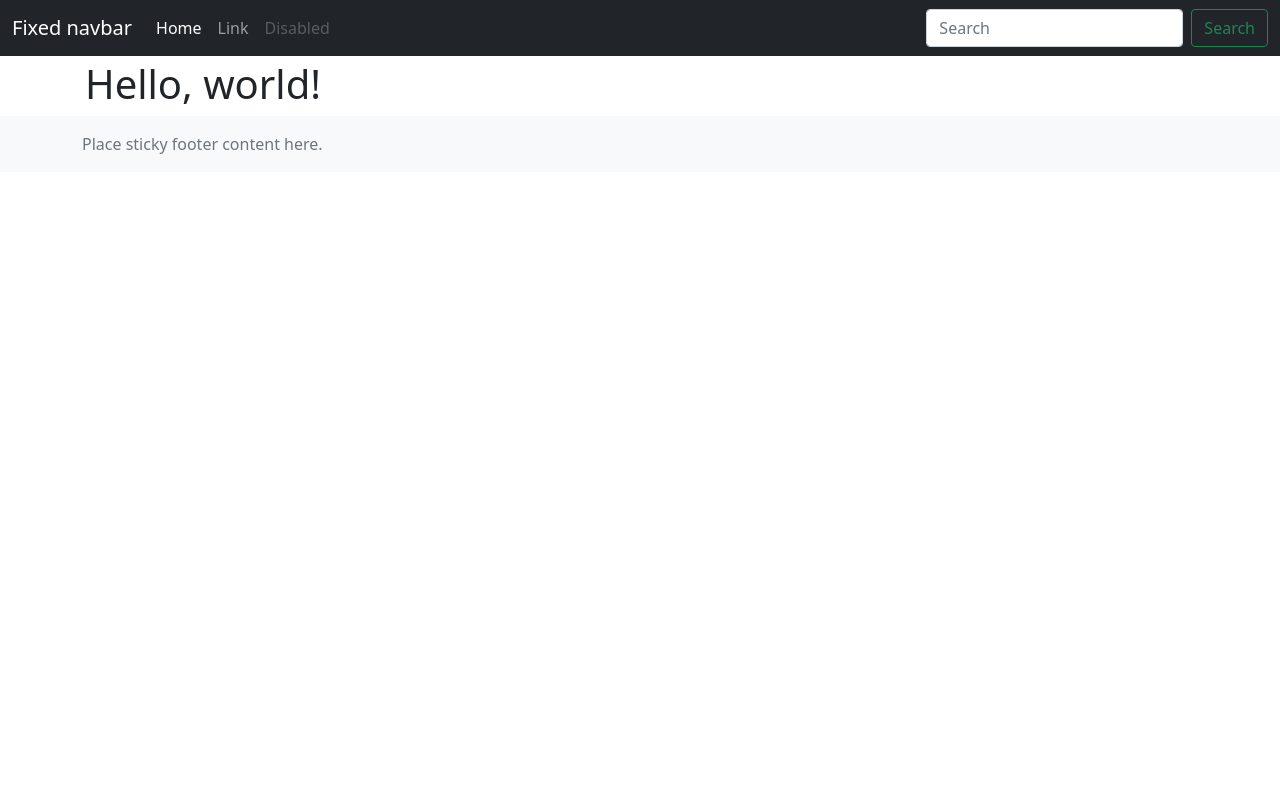
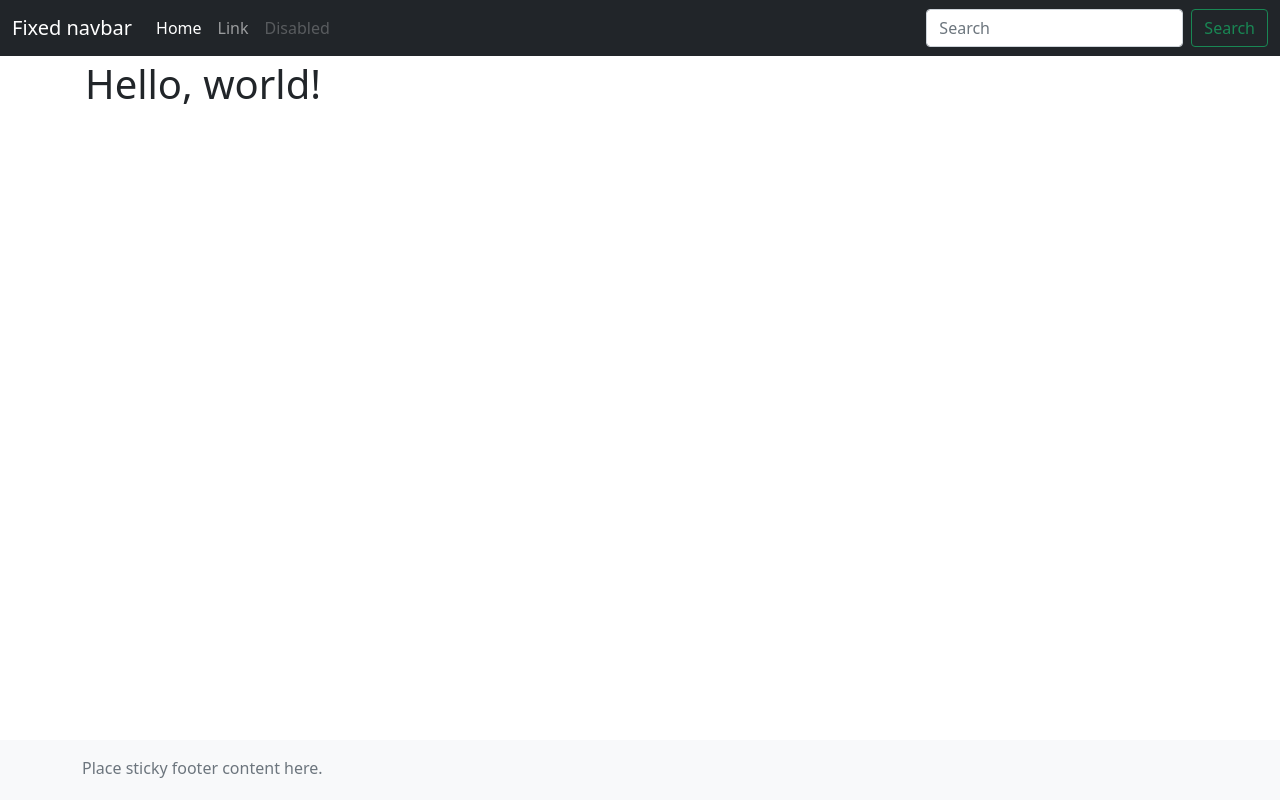
Before and after one commit to andywar65/starter-fullstack, a Django app: template project/templates/base_menu.html in a window 1280 px wide. Run offline with Django 4.2, Linux system fonts and the light colour scheme; the template is opened without the code that fills it, so the values that code supplies are empty; some libraries are stand-ins or nearby versions.

Commit message:
fixed sticky footer

```diff
--- a/project/static/css/base.css
+++ b/project/static/css/base.css
@@ -1,3 +1,18 @@
+html {
+  position: relative;
+  min-height: 100%;
+  padding-bottom:160px;
+}
+body {
+  margin-bottom: 60px;
+}
+footer {
+  position: absolute;
+  bottom: 0;
+  width: 100%;
+  height: 60px;
+}
+
 main > .container {
   padding: 60px 15px 0;
 }
```
